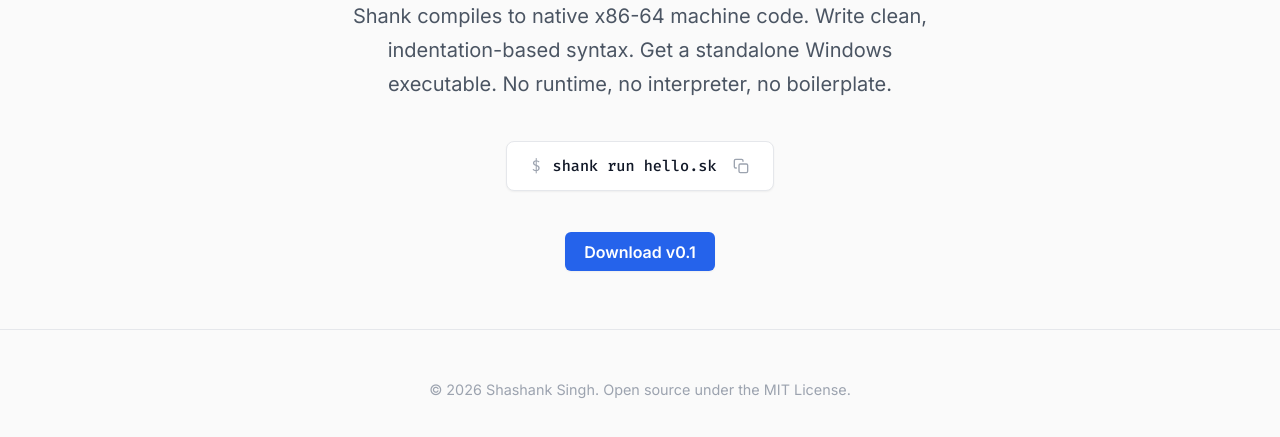
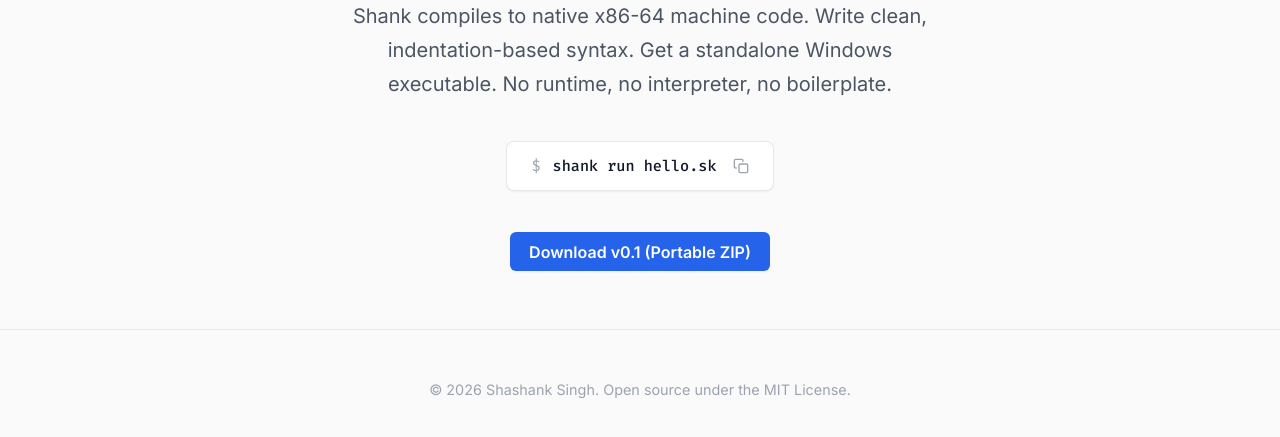
Before and after one commit to shashankxingh/shank, a website: page website/index.html in a window 1280 px wide. Shown: the part 333-770 px from the top of the page. Drawn offline with Linux system fonts and the light colour scheme.

Commit message:
Update download to zipped portable release with new compiler features

```diff
--- a/website/index.html
+++ b/website/index.html
@@ -27,7 +27,7 @@
     </div>
 
     <div>
-        <a href="https://github.com/shashankxingh/shank/raw/main/release/Shank_Setup_v0.1.0_win64.exe" class="btn-primary">Download v0.1</a>
+        <a href="https://github.com/shashankxingh/shank/raw/main/release/shank-v0.1-win64.zip" class="btn-primary">Download v0.1 (Portable ZIP)</a>
     </div>
 </div>
 
```
